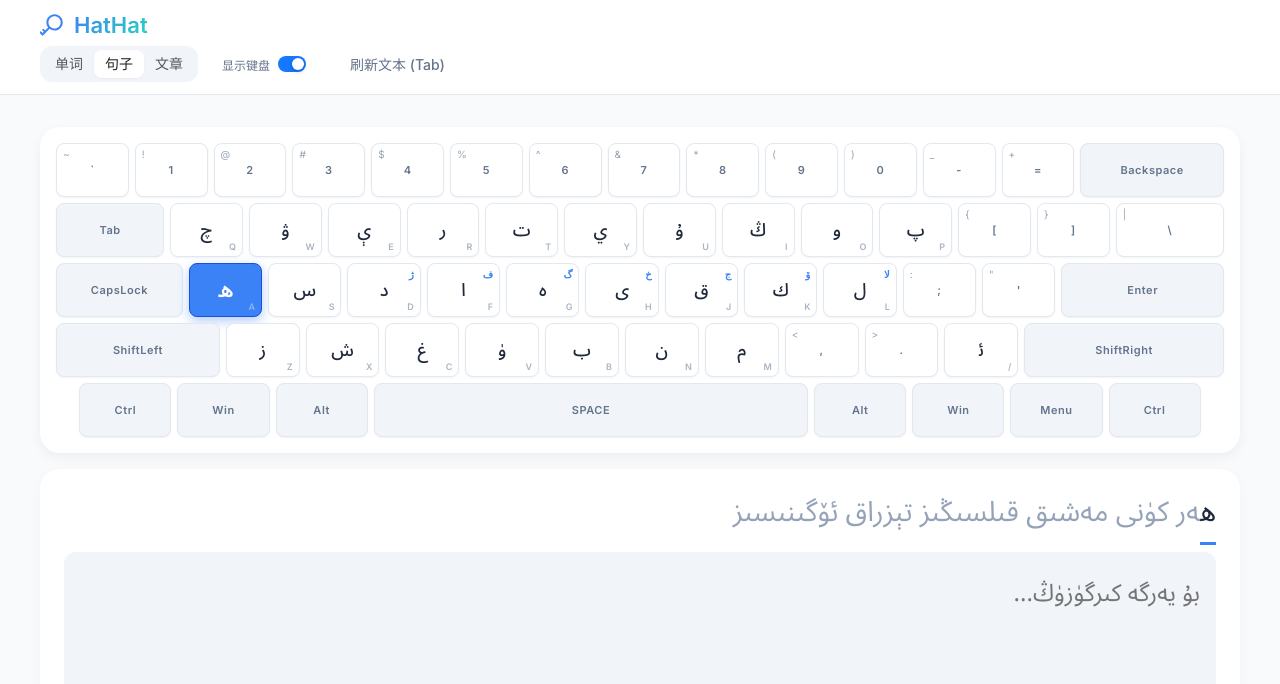
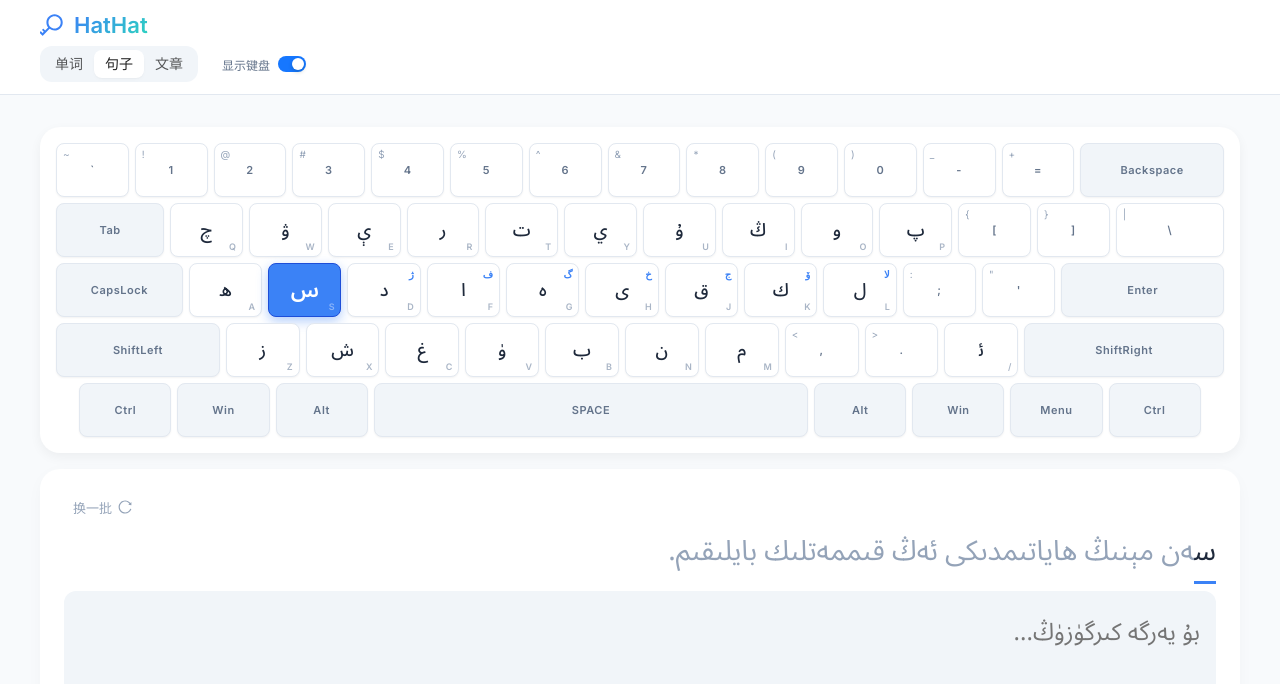
Before and after one commit to huojian-jan/aptori, a React (Vite) app in the folder frontend/: page / in a window 1280 px wide. Shown: the top 684 px of the page. Built offline with nearby package versions, Linux system fonts and the light colour scheme; a web font is replaced by a local one.

Commit message:
init project

```diff
--- a/frontend/src/components/TypingPractice.tsx
+++ b/frontend/src/components/TypingPractice.tsx
@@ -1,5 +1,5 @@
 import React, { useState, useEffect, useCallback } from 'react';
-import { Typography, Switch, Button, Segmented } from 'antd';
+import { Switch, Button, Segmented } from 'antd';
 import { TypingState, CharacterInfo } from '../types';
 import {
   getRandomText,
@@ -12,10 +12,10 @@ import {
   INTERNAL_SPACE
 } from '../utils';
 import { computeActiveChar } from '../services/activeChar';
-import { KeyOutlined } from '@ant-design/icons';
+import { KeyOutlined, ReloadOutlined } from '@ant-design/icons';
 import UyghurKeyboard from './UyghurKeyboard';
 
-const { Text } = Typography;
+
 
 const TypingPractice: React.FC = () => {
   const [category, setCategory] = useState<'word' | 'sentence' | 'article'>('sentence');
@@ -94,13 +94,6 @@ const TypingPractice: React.FC = () => {
         const characters = calculateCharacterStates(normalizedTarget, normalizedInput, currentIndex);
         const completed = isInputComplete(normalizedTarget, normalizedInput);
 
-        if (completed) {
-          // 延迟一小段时间自动跳转到下一个，以便用户看清最后一个字变绿
-          setTimeout(() => {
-            handleRefresh();
-          }, 600);
-        }
-
         return {
           ...prev,
           userInput: externalToInternalSpaces(newInput),
@@ -126,6 +119,16 @@ const TypingPractice: React.FC = () => {
   useEffect(() => {
     updateStats();
   }, [updateStats]);
+
+  // 当完成且正确输入时，延迟自动跳转
+  useEffect(() => {
+    if (typingState.isCompleted) {
+      const timer = setTimeout(() => {
+        handleRefresh();
+      }, 800);
+      return () => clearTimeout(timer);
+    }
+  }, [typingState.isCompleted, handleRefresh]);
 
   const renderTargetText = () => {
     return (
@@ -175,9 +178,7 @@ const TypingPractice: React.FC = () => {
                 size="small"
               />
             </div>
-            <Button type="text" onClick={handleRefresh} className="action-btn">
-              刷新文本 (Tab)
-            </Button>
+
           </div>
         </div>
       </div>
@@ -189,7 +190,17 @@ const TypingPractice: React.FC = () => {
           </div>
         )}
 
-        <div className="practice-main">
+        <div className={`practice-main ${category === 'word' ? 'mode-word' : ''}`}>
+          <div className="practice-controls">
+            <Button
+              icon={<ReloadOutlined />}
+              onClick={handleRefresh}
+              className="refresh-btn-inline"
+              type="text"
+            >
+              换一批
+            </Button>
+          </div>
           {renderTargetText()}
           <textarea
             className="practice-input"
--- a/frontend/src/data/sentences.ts
+++ b/frontend/src/data/sentences.ts
@@ -1,25 +1,61 @@
 export const sentencesRaw = `
-ئۇيغۇر تىلى ئۆگىنىش پروگراممىسى
+بۈگۈن يېڭى تېخنىكا كۆرگەزمىسى داغدۇغىلىق ئېچىلدى.
 ###
-مەن ئۇيغۇر تىلىدا يېزىشنى ئۆگىنىمەن
+ئىقتىسادىي تەرەققىيات سۈرئىتى يېڭى يۇقىرى پەللىگە يەتتى.
 ###
-بۇ بىر ئاددىي تىل ئۆگىنىش پروگراممىسى
+خەلقئارا جەمئىيەت مۇھىتنى ئاسراشقا چاقىردى.
 ###
-تېز ۋە تەخت يېزىش ئۈچۈن مەشىق قىلىڭ
+شەھىرىمىزدە يېڭى بىر قۇرۇلۇش تۈرى باشلاندى.
 ###
-ھەر كۈنى مەشىق قىلسىڭىز تېزراق ئۆگىنىسىز
+يۇمشاق دېتال ساھەسىدە كۆرۈنەرلىك ئىلگىرىلەشلەر بولدى.
 ###
-ئۇيغۇر تىلى بىزنىڭ ئانا تىلىمىز
+ئالەم قاتنىشى تېخنىكىسى يېڭى بىر باسقۇچقا قەدەم قويدى.
 ###
-ھەر كىشى ئۆز تىلىنى بىلىشى كېرەك
+مائارىپ ساھەسىدىكى ئىسلاھاتلار تېز سۈرئەتتە ئىلگىرىلىمەكتە.
 ###
-مەن ئۇيغۇر تىلىنى ياخشى كۆرىمەن
+سېنى سېغىنغىنىمدا كېچىلىرى كۆزۈمگە ئۇيقۇ كەلمەيدۇ.
 ###
-ھەر كۈنى مەشىق قىلىش مۇھىم
+سېنىڭ كۈلكەڭ مەن ئۈچۈن دۇنيادىكى ئەڭ گۈزەل مەنزىرە.
 ###
-ئۇيغۇرچە يېزىشنى تېخىمۇ ياخشى قىلىمەن
+ھەر بىر مىنۇتۇمدا مەن سېنى ئويلايمەن.
 ###
-ياخشى ئوقۇش كەلگۈسىنىڭ كاپالىتى
+سەن مېنىڭ ھاياتىمدىكى ئەڭ قىممەتلىك بايلىقىم.
 ###
-ئاتا-ئانىنى ھۆرمەتلەش بىزنىڭ بۇرچىمىز
+بىز بىرلىكتە گۈزەل كەلگۈسىنى يارىتايلى.
+###
+سېنى چىن يۈرىكىمدىن ياخشى كۆرىمەن.
+###
+سېنىڭ بىلەن بولغان ھەر بىر دەقىقە بەختلىك.
+###
+مۆھتەرەم ئاتا-ئانا، سالامەتلىكىڭلار ياخشىمۇ؟
+###
+ئۆيدىكىلەرنىڭ ھەممىسىگە مېنىڭ قىزغىن سالامىمنى يەتكۈزۈڭ.
+###
+سىلەرنىڭ خەتلىرىڭلارنى كۆرۈپ بەك خۇشال بولدۇق.
+###
+بالىلار سىلەرنى بەك سېغىندى.
+###
+مەن بۇ يەردە ياخشى ئىشلەۋاتىمەن، غەم قىلماڭلار.
+###
+ئۆيدىن كېلىدىغان خۇشخەۋەرنى ساقلايمەن.
+###
+ئۆزۈڭلارنى ياخشى ئاسراڭلار، سالامەتلىك بىرىنچى ئورۇندا.
+###
+بۈگۈن ھاۋا ناھايىتى ئوچۇق ۋە خۇشاللىنارلىق ئىكەن.
+###
+سىزنىڭ بىلەن پاراڭلىشىپ باھاردىكىدەك ھۇزۇرلاندىم.
+###
+بۈگۈنكى ئىشىڭىز ئوڭۇشلۇق بولسۇن.
+###
+تاماق بەك تاتلىق بوپتۇ، رەھمەت سىزگە.
+###
+يېڭى كىتابۇمنى ئوقۇپ نۇرغۇن نەرسىلەرنى ئۆگەندىم.
+###
+ۋاقىت بەك تېز ئۆتۈپ كېتىدىكەن، قەدىرلەيلى.
+###
+دوستلۇق ھاياتنى تېخىمۇ مەنىلىك قىلىدۇ.
+###
+كۆپچىلىكنىڭ ھاياتى خۇشاللىققا تولسۇن.
+###
+بىز بىرلىكتە تىرىشساق جەزمەن غەلىبە قىلىمىز.
 `;
--- a/frontend/src/data/words.ts
+++ b/frontend/src/data/words.ts
@@ -380,5 +380,5 @@ export const wordsRaw = `
 يېڭىلىق يارىتىش
 مەسئۇلىيەت تۇيغۇسى
 پىداكارلىق روھى
-ئىجادكارلىق قابىلىيىتى
+ئىجادكارلىق
 `;
--- a/frontend/src/index.css
+++ b/frontend/src/index.css
@@ -155,13 +155,59 @@ body {
 .practice-main {
   background: white;
   border-radius: 20px;
-  padding: 24px; /* Reduced padding */
+  padding: 24px;
   box-shadow: 0 4px 20px -5px rgba(0, 0, 0, 0.05);
   display: flex;
   flex-direction: column;
-  gap: 20px; /* Reduced gap */
+  gap: 20px;
   flex: 1;
-  min-height: 0; /* Important for flex-shrink/overflow */
+  min-height: 0;
+  transition: all 0.3s ease;
+  position: relative;
+}
+
+.practice-controls {
+  display: flex;
+  justify-content: flex-end; /* Align with RTL text flow start (right) */
+  margin-bottom: -10px;
+}
+
+.refresh-btn-inline {
+  color: #94a3b8 !important;
+  font-size: 13px !important;
+  font-weight: 500 !important;
+  display: flex !important;
+  align-items: center;
+  gap: 6px;
+  padding: 4px 8px !important;
+  height: auto !important;
+  border-radius: 6px !important;
+  transition: all 0.2s ease !important;
+}
+
+.refresh-btn-inline:hover {
+  color: #3b82f6 !important;
+  background: #eff6ff !important;
+}
+
+.refresh-btn-inline .anticon {
+  font-size: 14px;
+}
+
+.practice-main.mode-word {
+  align-items: center;
+  justify-content: center;
+}
+
+.practice-main.mode-word .practice-target {
+  font-size: 48px;
+  margin-bottom: 20px;
+  text-align: center;
+}
+
+.practice-main.mode-word .practice-input {
+  max-width: 600px;
+  text-align: center;
 }
 
 .practice-target {
@@ -203,8 +249,36 @@ body {
 }
 
 .action-btn {
-  color: #64748b !important;
-  font-weight: 500;
+  display: flex !important;
+  align-items: center;
+  gap: 8px;
+  background: #f1f5f9 !important;
+  border: 1px solid #e2e8f0 !important;
+  color: #475569 !important;
+  font-weight: 600 !important;
+  padding: 6px 16px !important;
+  border-radius: 10px !important;
+  transition: all 0.2s cubic-bezier(0.4, 0, 0.2, 1) !important;
+  height: 36px !important;
+  font-size: 13px !important;
+  box-shadow: 0 1px 2px rgba(0, 0, 0, 0.05) !important;
+}
+
+.action-btn:hover {
+  background: #ffffff !important;
+  color: #2563eb !important;
+  border-color: #bfdbfe !important;
+  box-shadow: 0 4px 12px -2px rgba(59, 130, 246, 0.15) !important;
+  transform: translateY(-1px);
+}
+
+.action-btn:active {
+  transform: translateY(0);
+  background: #f8fafc !important;
+}
+
+.action-btn .anticon {
+  font-size: 14px;
 }
 
 .keyboard-toggle {
--- a/frontend/src/services/keyboardHint.ts
+++ b/frontend/src/services/keyboardHint.ts
@@ -28,7 +28,7 @@ class UyghurKeyboardHint implements KeyboardHintAlgorithm {
     const base = this.map[currentChar];
     if (base) {
       if (this.shiftVariants[currentChar]) {
-        return [base, 'ShiftLeft', 'ShiftRight'];
+        return [base, 'ShiftLeft'];
       }
       return [base];
     }
@@ -39,8 +39,11 @@ class UyghurKeyboardHint implements KeyboardHintAlgorithm {
     if (keyValue === 'Space') return currentChar === ' ';
     const base = this.map[currentChar];
     if (base) {
-      if (keyValue === 'ShiftLeft' || keyValue === 'ShiftRight') {
+      if (keyValue === 'ShiftLeft') {
         return !!this.shiftVariants[currentChar];
+      }
+      if (keyValue === 'ShiftRight') {
+        return false;
       }
       return keyValue.toLowerCase() === base.toLowerCase();
     }
--- a/frontend/src/utils.ts
+++ b/frontend/src/utils.ts
@@ -22,11 +22,9 @@ export function getRandomText(category: 'word' | 'sentence' | 'article' = 'sente
   if (category === 'word') pool = UY_WORDS;
   else if (category === 'article') pool = UY_ARTICLES;
 
-  // 对于单词，随机抽取不重复的几个
+  // 对于单词，只随机抽取一个词
   if (category === 'word') {
-    const count = Math.min(pool.length, 5 + Math.floor(Math.random() * 5));
-    const shuffled = [...pool].sort(() => 0.5 - Math.random());
-    return shuffled.slice(0, count).join(' ');
+    return pool[Math.floor(Math.random() * pool.length)];
   }
 
   return pool[Math.floor(Math.random() * pool.length)];
@@ -119,5 +117,5 @@ export function calculateStats(
 export function isInputComplete(targetText: string, userInput: string): boolean {
   const normalizedTarget = normalizeText(targetText);
   const normalizedInput = normalizeText(userInput);
-  return normalizedInput.length >= normalizedTarget.length;
+  return normalizedInput === normalizedTarget;
 }
```
